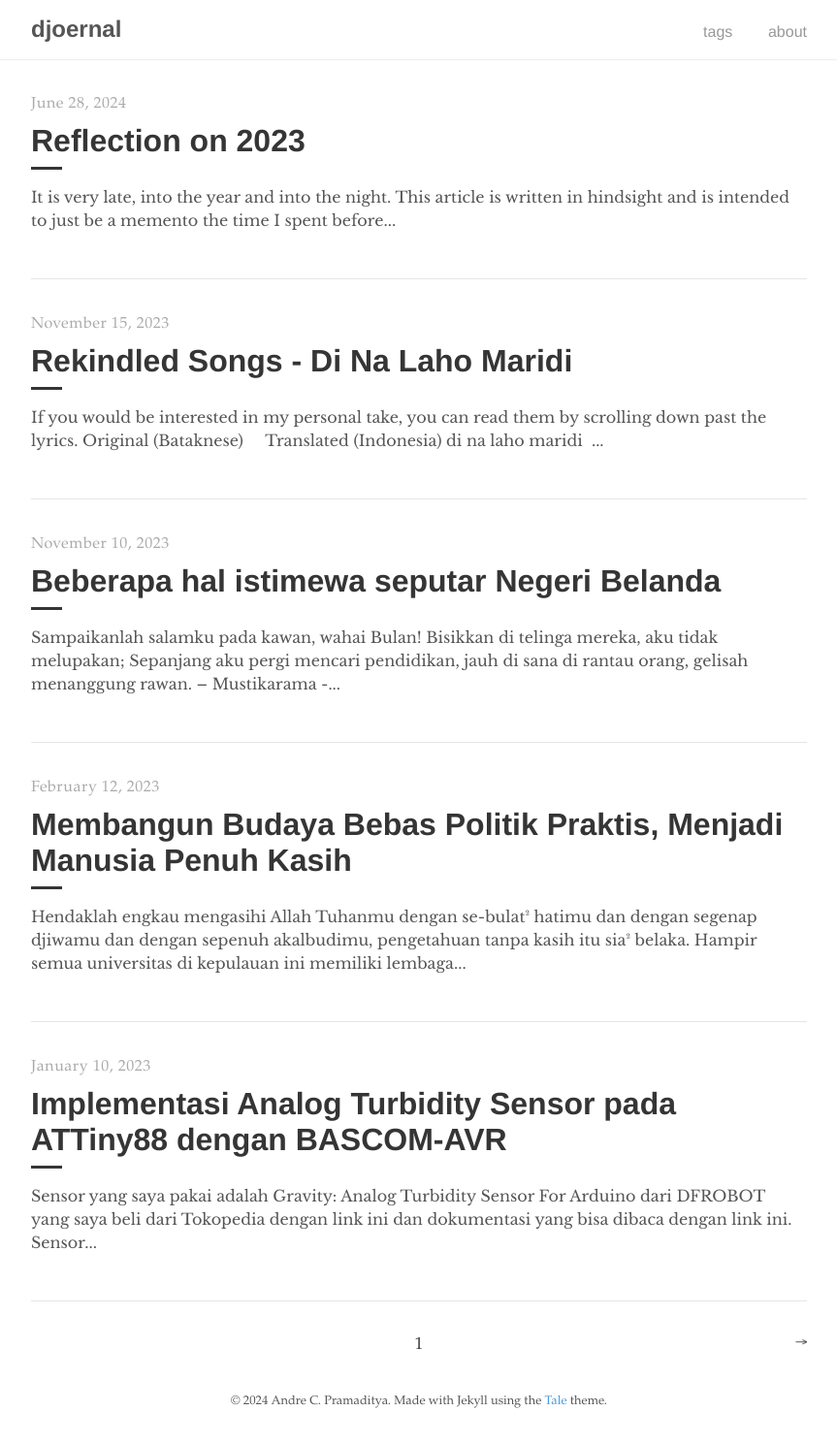
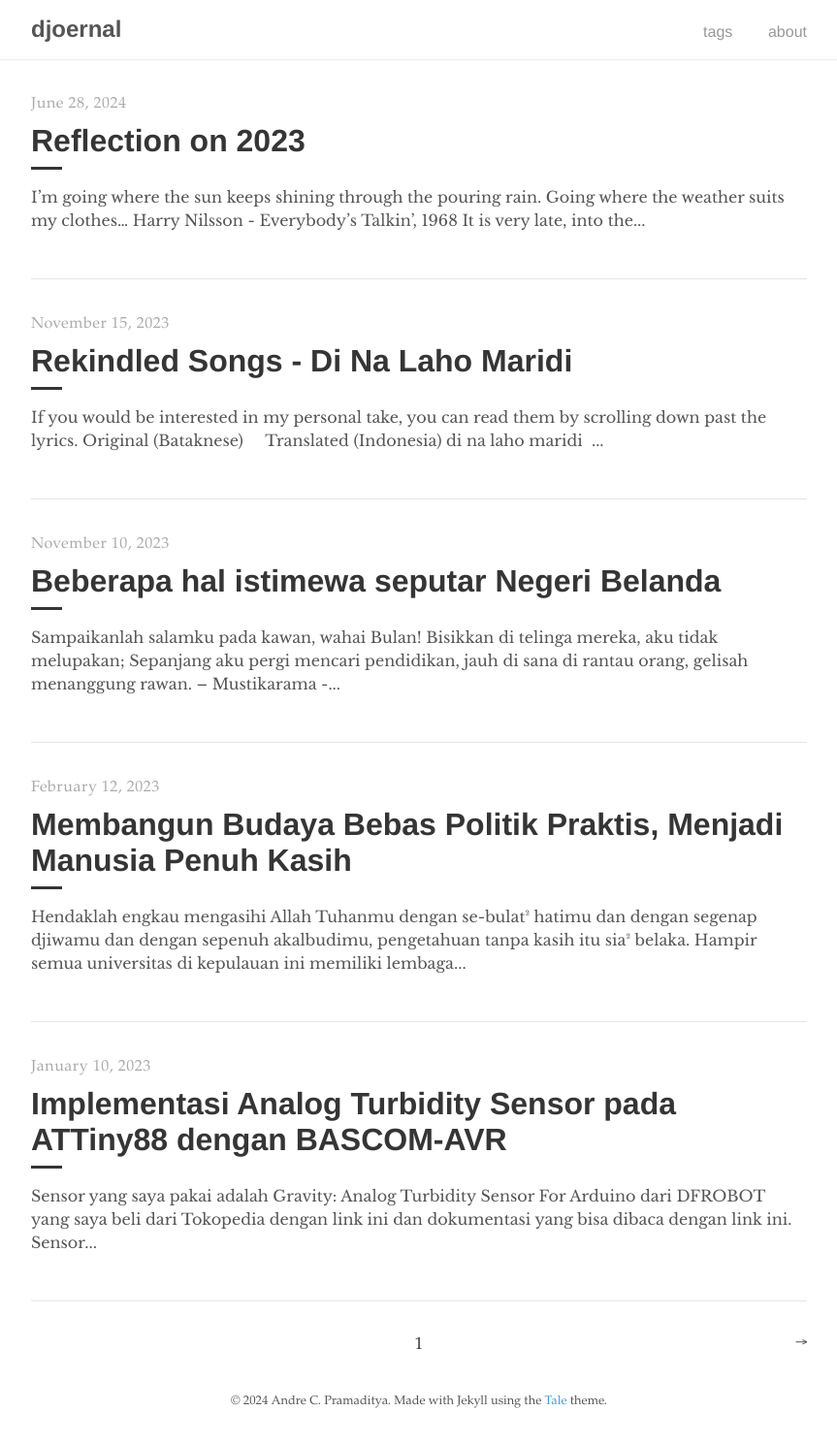
Before and after one commit to drepram/djoernal, a Jekyll site: the page built from index.html, in a window 1280 px wide. Shown: the whole page at 97% size, without its empty margins (208-1071 px from the left). Built offline with Jekyll 4.4.1, drawn with Linux system fonts in a browser that asks for light colours; the list of posts is cut into pages by our own code.

Commit message:
Add song quote as a yearly tradition

```diff
--- a/_posts/2024-06-28-reflection-on-2023.md
+++ b/_posts/2024-06-28-reflection-on-2023.md
@@ -6,6 +6,11 @@ image:
     src: "assets/posts/2023.png"
     alt: "Shops in Lake Como"
 ---
+
+> I'm going where the sun keeps shining through the pouring rain.
+> Going where the weather suits my clothes...
+>
+> [_Harry Nilsson - **Everybody’s Talkin’**, 1968_](https://www.youtube.com/watch?v=GLDs1u2cQ1Q)
 
 It is very late, into the year and into the night. This article is written in hindsight and is intended to just be a memento the time I spent before and after I went abroad. It's not the most concise nor a good-written review, but it is what I feel must be written.
 
```
